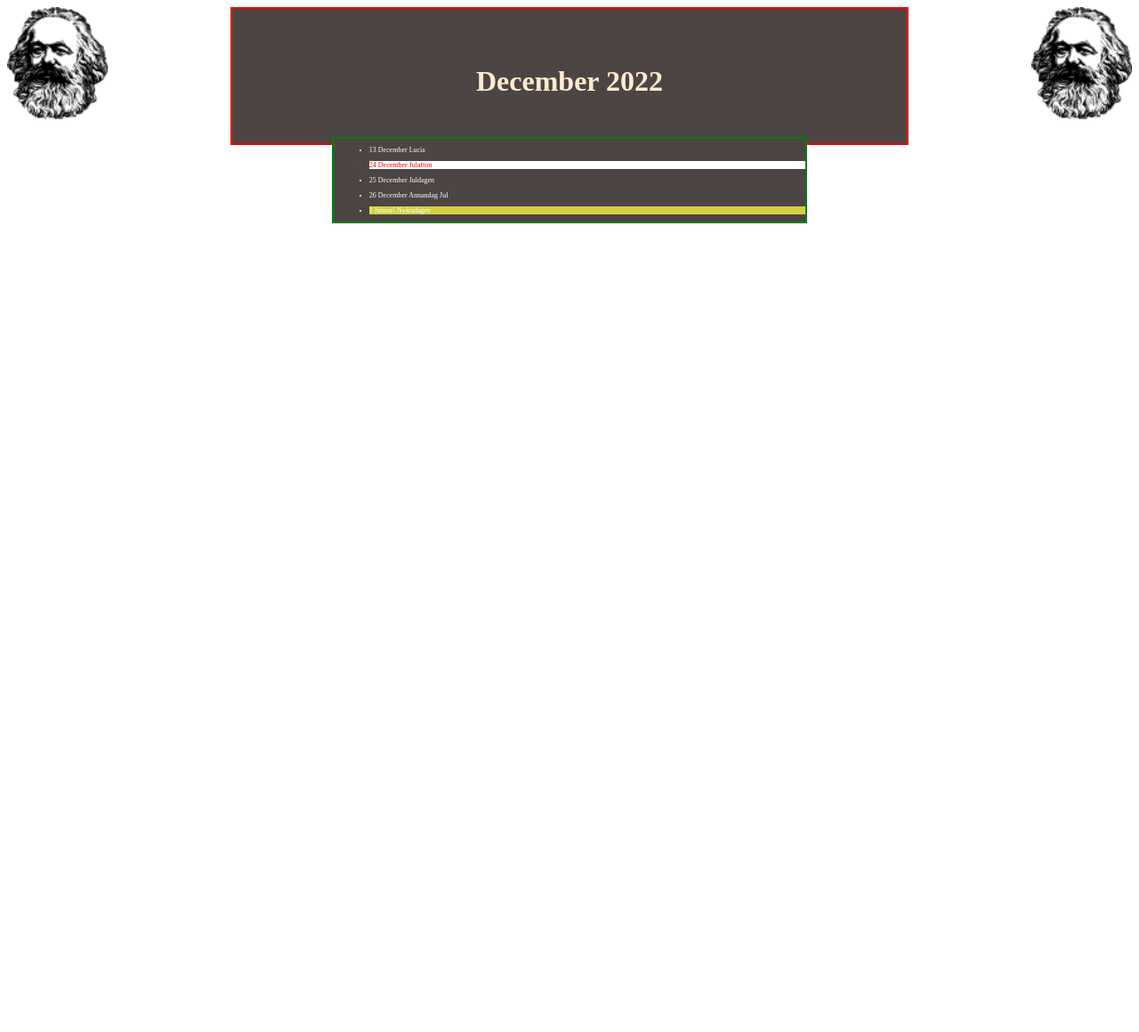
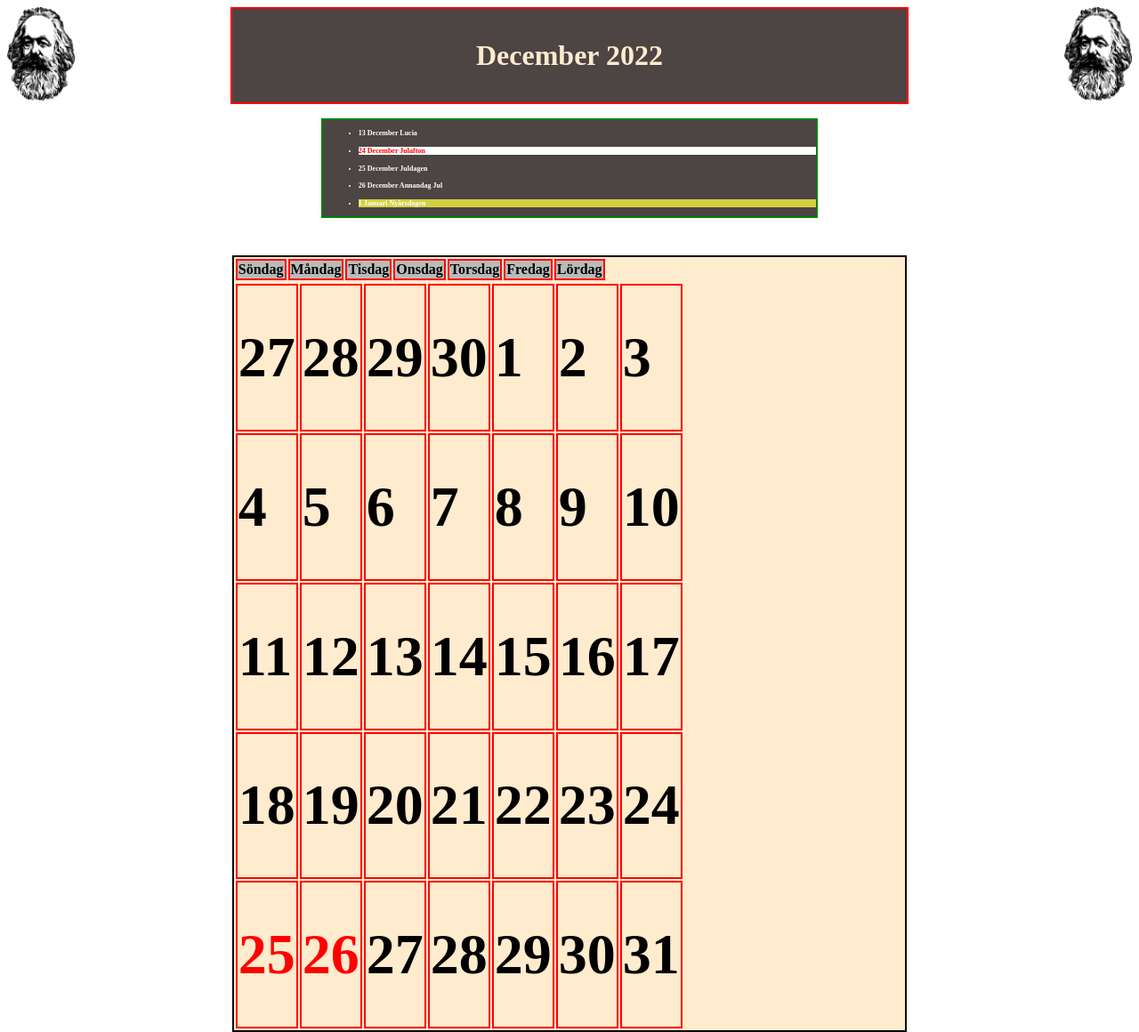
Before and after one commit to te22a-lignell-alexandra/6c_grid_kalender, a plain HTML site: page index.html in a window 1280 px wide. Shown: the whole page at 89% size. Before the commit the page ends 1081 px from the top, so only its background shows below. Drawn offline with Linux system fonts and the light colour scheme.

Commit message:
måste finnas nåt bättre sätt att göra kalendrar, eller? ;-;

```diff
--- a/index.html
+++ b/index.html
@@ -20,20 +20,78 @@
 
     <div class="dagar">
         <ul>
-            <li><p>13 December Lucia</p></li>
-            <li id="jul"><p>24 December Julafton</p></li>
-            <li><p>25 December Juldagen</p></li>
-            <li><p>26 December Annandag Jul</p></li>
-            <li id="nyår"><p>1 Januari Nyårsdagen</p></li>
+            <li><h4>13 December Lucia</h4></li>
+            <li><h4 id="jul">24 December Julafton</h4></li>
+            <li><h4>25 December Juldagen</h4></li>
+            <li><h4>26 December Annandag Jul</h4></li>
+            <li><h4 id="nyår">1 Januari Nyårsdagen</h4></li>
         </ul>
     </div>
 
     <main>
         <table>
 
-            <th>
+            <th>Söndag</th>
+            <th>Måndag</th>
+            <th>Tisdag</th>
+            <th>Onsdag</th>
+            <th>Torsdag</th>
+            <th>Fredag</th>
+            <th>Lördag</th>
 
-            </th>
+        </table>
+
+        <table class="datum">
+
+            <tr>
+                <td><h1>27</h1></td>
+                <td><h1>28</h1></td>
+                <td><h1>29</h1></td>
+                <td><h1>30</h1></td>
+                <td><h1>1</h1></td>
+                <td><h1>2</h1></td>
+                <td><h1>3</h1></td>
+            </tr>
+
+            <tr>
+                <td><h1>4</h1></td>
+                <td><h1>5</h1></td>
+                <td><h1>6</h1></td>
+                <td><h1>7</h1></td>
+                <td><h1>8</h1></td>
+                <td><h1>9</h1></td>
+                <td><h1>10</h1></td>
+            </tr>
+
+            <tr>
+                <td><h1>11</h1></td>
+                <td><h1>12</h1></td>
+                <td><h1>13</h1></td>
+                <td><h1>14</h1></td>
+                <td><h1>15</h1></td>
+                <td><h1>16</h1></td>
+                <td><h1>17</h1></td>
+            </tr>
+
+            <tr>
+                <td><h1>18</h1></td>
+                <td><h1>19</h1></td>
+                <td><h1>20</h1></td>
+                <td><h1>21</h1></td>
+                <td><h1>22</h1></td>
+                <td><h1>23</h1></td>
+                <td><h1>24</h1></td>
+            </tr>
+
+            <tr>
+                <td id="red"><h1>25</h1></td>
+                <td id="red"><h1>26</h1></td>
+                <td><h1>27</h1></td>
+                <td><h1>28</h1></td>
+                <td><h1>29</h1></td>
+                <td><h1>30</h1></td>
+                <td><h1>31</h1></td>
+            </tr>
 
         </table>
     </main>
--- a/style.css
+++ b/style.css
@@ -2,7 +2,6 @@ body{
     display: grid;
     grid-template-columns: 1fr 3fr 1fr;
     grid-template-rows: 0.6fr 1fr 5fr 1fr;
-    gap: 20px;
 }
 
 header{
@@ -11,6 +10,8 @@ header{
     display: flex;
     flex-direction: row;
     justify-content: space-between;
+    height: auto;
+    width: 100%;
 }
 
 #rubrik{
@@ -19,18 +20,19 @@ header{
     color: blanchedalmond;
     grid-column: 2/3;
     grid-row: 1/2;
-    height: 70%;
-    width: 100%;
-    max-width: 60%;
     text-align: center;
+    display: flex;
+    justify-content: center;
+    align-items: center;
+    width: 60%;
+    height: 100%;
     margin-top: 0px;
-    padding-top: 5%;
 }
 
 img{
     width: 100%;
     height: auto;
-    max-width: fit-content;
+    max-width: 6%;
 }
 
 .dagar{
@@ -40,7 +42,10 @@ img{
     color: white;
     margin-left: 100px;
     margin-right: 100px;
+    margin-top: 20px;
+    margin-bottom: 20px;
     max-height: fit-content;
+    width: auto;
 }
 
 #jul{
@@ -51,3 +56,24 @@ img{
 #nyår{
     background-color: rgb(209, 209, 64);
 }
+
+main{
+    grid-column: 2/3;
+    grid-row: 3/4;
+    background-color: blanchedalmond;
+    border: 2px solid black;
+}
+
+th{
+    border: 2px solid red;
+    background-color: rgb(186, 186, 186);
+}
+
+td{
+    border: 2px solid red;
+    font-size: 2em;
+}
+
+#red{
+    color: red;
+}
```
